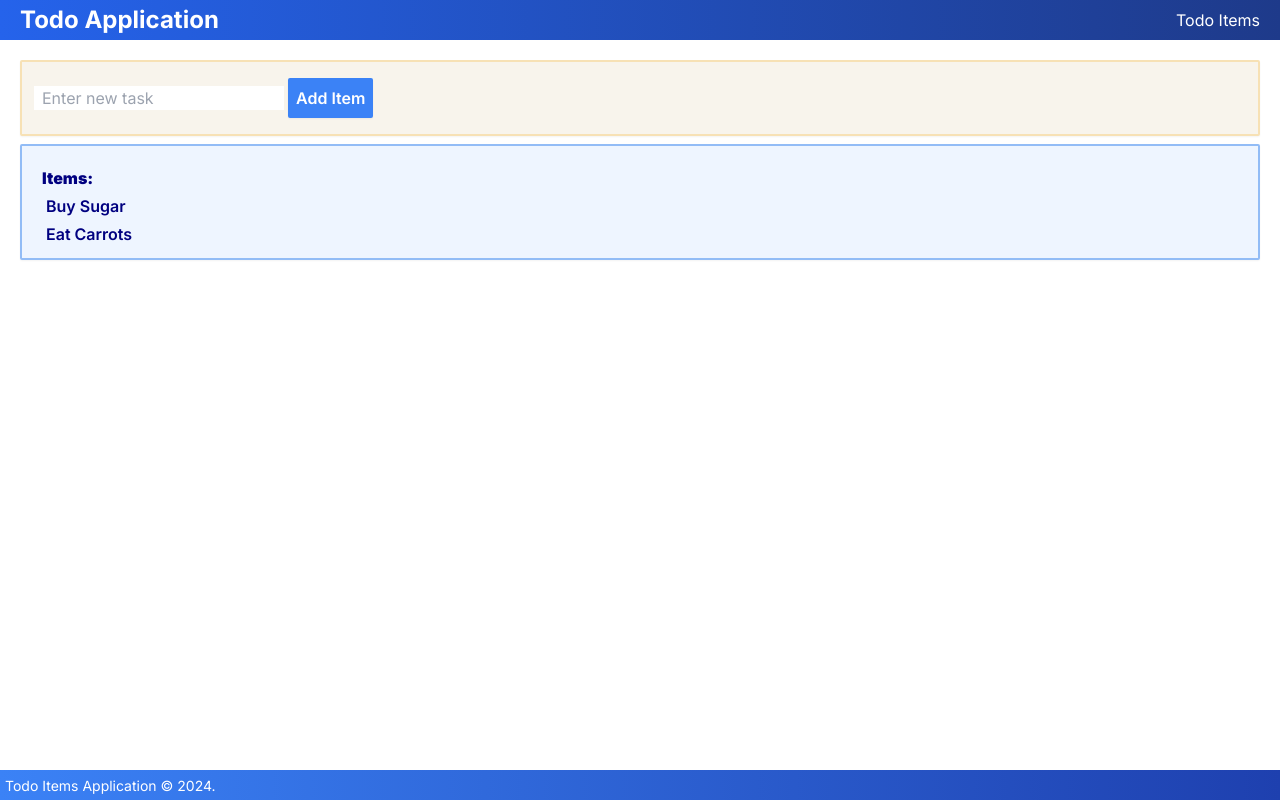
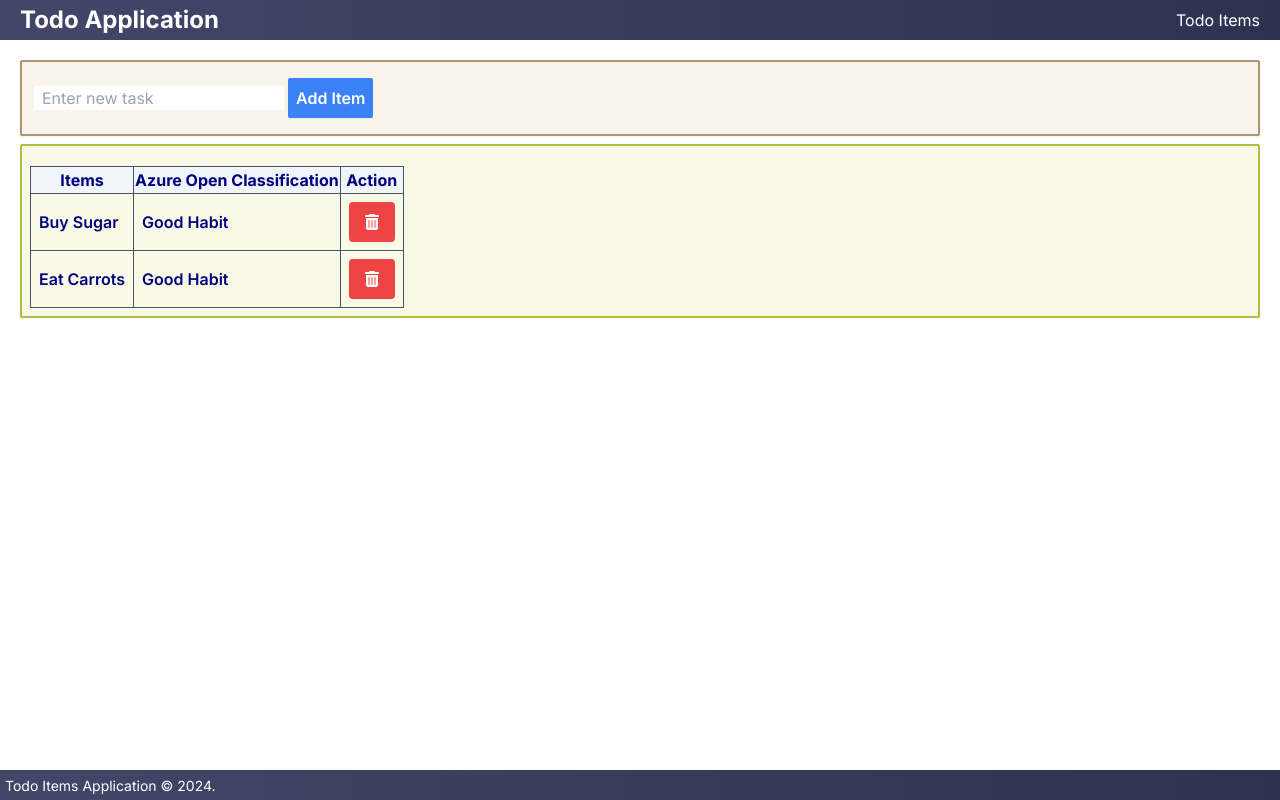
Before and after one commit to vishipayyallore/learn-reactjs-in-2024, a Next.js app in the folder todo-njs/: page /todo in a window 1280 px wide. Built offline with nearby package versions, Linux system fonts and the light colour scheme.

Commit message:
Modifications

```diff
--- a/todo-njs/src/app/components/shared/Footer.jsx
+++ b/todo-njs/src/app/components/shared/Footer.jsx
@@ -4,7 +4,7 @@
     const currentYear = new Date().getFullYear();
 
     return (
-        <footer className="p-0 m-0 absolute bottom-0 w-full text-white bg-gradient-to-r from-blue-500 to-blue-800" style={{ height: 30 }}>
+        <footer className="p-0 m-0 absolute bottom-0 w-full text-white bg-gradient-to-r from-[#424769] to-[#2D3250]" style={{ height: 30 }}>
             <div className="container" style={{ margin: 0, padding: 0 }}>
                 <p style={{ margin: 5, padding: 0, fontSize: 14 }}>Todo Items Application &copy; {currentYear}.</p>
             </div>
--- a/todo-njs/src/app/components/shared/Header.jsx
+++ b/todo-njs/src/app/components/shared/Header.jsx
@@ -3,7 +3,7 @@
 
 export default function Header() {
     return (
-        <div className='flex justify-between p-5 text-white gap-5 items-center h-6 bg-gradient-to-r from-blue-600 to-blue-900'>
+        <div className='flex justify-between p-5 text-white gap-5 items-center h-6 bg-gradient-to-r from-[#424769] to-[#2D3250]'>
             <Link className="text-2xl font-bold" href='/'>Todo Application</Link>
 
             <div className='flex gap-5'>
--- a/todo-njs/src/app/todo/Listing.jsx
+++ b/todo-njs/src/app/todo/Listing.jsx
@@ -1,4 +1,6 @@
 import React from 'react'
+import { FontAwesomeIcon } from '@fortawesome/react-fontawesome';
+import { faTrashAlt } from '@fortawesome/free-solid-svg-icons';
 
 export default function TodoListing(props) {
   const entries = props.entries;
@@ -6,18 +8,31 @@
 
   return (
     <>
-      <ul className="mt-3">
-        <b className="ms-3">Items:</b>
-        {entries.map(({ id, text }) => {
-          return (
-            <li className="px-2 mt-1 mb-1 ms-2" key={id} onClick={() => {
-              deleteItem(id);
-            }} >
-              {text}
-            </li>
-          );
-        })}
-      </ul>
+      <table className="mt-3 table table-auto border-collapse border border-slate-600">
+        <thead className='bg-slate-100'>
+          <tr>
+            <th className="ms-3 border border-slate-600">Items</th>
+            <th className="ms-3 border border-slate-600">Azure Open Classification</th>
+            <th className='border border-slate-600'>Action</th>
+          </tr>
+        </thead>
+        <tbody>
+          {entries.map(({ id, text }) => (
+            <tr key={id}>
+              <td className="px-2 mt-1 mb-1 ms-2 border border-slate-600">{text}</td>
+              <td className='p-2 border border-slate-600'>Good Habit</td>
+              <td className='p-2 border border-slate-600'>
+                <button
+                  className="bg-red-500 hover:bg-red-700 text-white font-bold py-2 px-4 rounded"
+                  onClick={() => deleteItem(id)}
+                >
+                  <FontAwesomeIcon icon={faTrashAlt} />
+                </button>
+              </td>
+            </tr>
+          ))}
+        </tbody>
+      </table>
     </>
   )
 }
--- a/todo-njs/src/app/todo/page.jsx
+++ b/todo-njs/src/app/todo/page.jsx
@@ -21,11 +21,11 @@
 
   return (
     <div>
-      <div className='shadow-sm p-2 bg-[#F8F4EC] mb-2 rounded-sm border-2 border-[#f7e1b5]'>
+      <div className='shadow-sm p-2 bg-[#F8F4EC] mb-2 rounded-sm border-2 border-[#B19470]'>
         <AddTodoForm addTask={addTask} />
       </div>
 
-      <div className='shadow-sm p-2 bg-[#EEF5FF] mb-2 rounded-sm border-2 border-[#92bcf6] text-[navy] font-semibold'>
+      <div className='shadow-sm p-2 bg-[#F8FAE5] mb-2 rounded-sm border-2 border-[#b1be3b] text-[navy] font-semibold'>
         <TodoListing entries={toDoList} deleteItem={deleteItem} />
       </div>
     </div>
--- a/todo-njs/src/styles/globals.css
+++ b/todo-njs/src/styles/globals.css
@@ -3,6 +3,7 @@
 @tailwind utilities;
 
 @import url('https://fonts.googleapis.com/css2?family=Poppins:wght@400;500&display=swap');
+@import url('https://cdnjs.cloudflare.com/ajax/libs/font-awesome/5.15.3/css/all.min.css');
 
 body {
   font-family: 'Poppins', sans-serif;
```
Also changed, not shown: todo-njs/package.json (+7 -5 lines), 1 other file (tests, documents, lock files or other folders).
